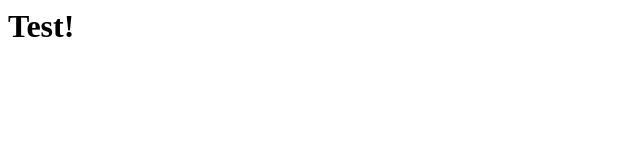
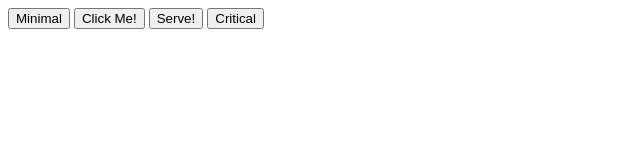
Before and after one commit to librab103/librab103.github.io, a plain HTML site: page index.html in a window 1280 px wide. Shown: the whole page, without its empty margins (0-640 px from the left). Drawn offline with Linux system fonts and the light colour scheme.

Commit message:
Update index.html

```diff
--- a/index.html
+++ b/index.html
@@ -1,5 +1,8 @@
 <html>
   <body>
-    <h1>Test!</h1>
+    <button type="button">Minimal</button>
+    <button type="button">Click Me!</button>
+    <button type="button">Serve!</button>
+    <button type="button">Critical</button>
   </body>
 </html>
```
